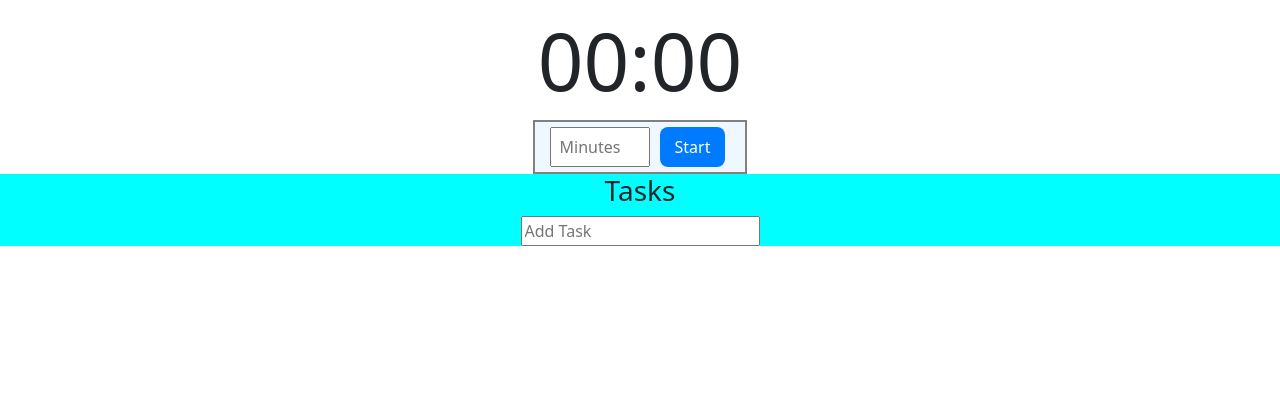
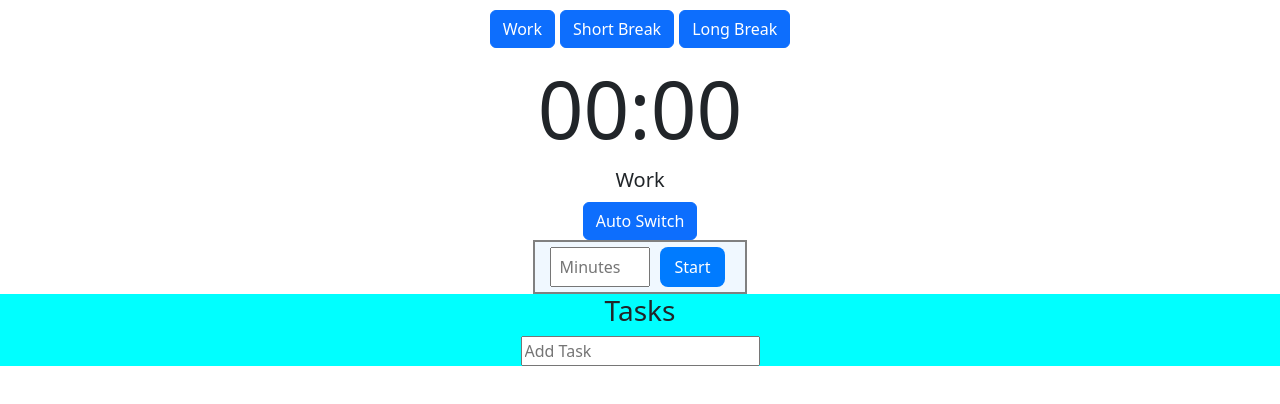
Before and after one commit to noah004/25-5-clock, a React (Vite) app: page / in a window 1280 px wide. Shown: the top 404 px of the page. Built offline with nearby package versions, Linux system fonts and the light colour scheme.

Commit message:
Added three states (flows): work, short, long

```diff
--- a/public/components/Timer.jsx
+++ b/public/components/Timer.jsx
@@ -4,10 +4,19 @@ import "../styles/Timer.css";
 const Timer = () => {
   const [time, setTime] = useState(0);
   const [isActive, setIsActive] = useState(false);
-  const [inputTime, setInputTime] = useState();
+  const [inputTime, setInputTime] = useState({
+    work: undefined,
+    short: 5 * 60,
+    long: 25 * 60,
+  });
   const [isPaused, setIsPaused] = useState(false);
+  const [flow, setFlow] = useState("work");
 
   useEffect(() => {
+    if (!isActive && !isPaused) {
+      setTime(inputTime[flow]);
+    }
+
     let interval;
 
     if (isActive && time > 0) {
@@ -19,11 +28,24 @@ const Timer = () => {
     }
 
     return () => clearInterval(interval);
-  }, [isActive, time]);
+  }, [isActive, time, inputTime, flow, isPaused]);
+
+  const renderFlow = (flow) => {
+    switch (flow) {
+      case "work":
+        return "Work";
+      case "short":
+        return "Short Break";
+      case "long":
+        return "Long Break";
+      default:
+        return;
+    }
+  };
 
   const handleStart = () => {
-    if (inputTime > 0) {
-      if (!isPaused) setTime(inputTime);
+    if (inputTime[flow] > 0) {
+      if (!isPaused) setTime(inputTime[flow]);
       setIsActive(true);
       setIsPaused(false);
     }
@@ -37,29 +59,58 @@ const Timer = () => {
   const handleReset = () => {
     setIsActive(false);
     setIsPaused(false);
-    setTime(0);
-    setInputTime();
+    setTime(inputTime[flow]);
+  };
+
+  const handleFlow = (newFlow) => {
+    if (flow != newFlow) {
+      setFlow(newFlow);
+      handleReset();
+    }
   };
 
   const formatTime = (seconds) => {
-    const minutes = Math.floor(seconds / 60);
-    const formattedMinutes = minutes.toString().padStart(2, "0");
-    const remainingSeconds = seconds % 60;
-    const formattedSeconds = remainingSeconds.toString().padStart(2, "0");
-    return `${formattedMinutes}:${formattedSeconds}`;
+    if (seconds >= 0) {
+      const minutes = Math.floor(seconds / 60);
+      const formattedMinutes = minutes.toString().padStart(2, "0");
+      const remainingSeconds = seconds % 60;
+      const formattedSeconds = remainingSeconds.toString().padStart(2, "0");
+      return `${formattedMinutes}:${formattedSeconds}`;
+    } else {
+      return "00:00";
+    }
   };
 
   return (
     <div className="timer">
+      <div className="flow-selector">
+        <button onClick={() => handleFlow("work")} className="btn btn-primary">
+          Work
+        </button>
+        <button onClick={() => handleFlow("short")} className="btn btn-primary">
+          Short Break
+        </button>
+        <button onClick={() => handleFlow("long")} className="btn btn-primary">
+          Long Break
+        </button>
+      </div>
       <div className="timer-display">{formatTime(time)}</div>
+      <h5 className="current-flow">{renderFlow(flow)}</h5>
+      <button className="btn btn-primary toggle-flow">Auto Switch</button>
       <div className="timer-controls">
         {!isActive && !isPaused ? (
           <>
             <input
               type="number"
               placeholder="Minutes"
-              value={Math.floor(inputTime / 60)}
-              onChange={(e) => setInputTime(60 * parseInt(e.target.value, 10))}
+              value={Math.floor(inputTime[flow] / 60)}
+              onChange={(e) => {
+                if (e.target.value >= 0)
+                  setInputTime({
+                    ...inputTime,
+                    [flow]: 60 * parseInt(e.target.value, 10),
+                  });
+              }}
             />
             <button onClick={handleStart}>Start</button>
           </>
--- a/public/styles/Timer.css
+++ b/public/styles/Timer.css
@@ -44,3 +44,21 @@
 .timer-controls button:hover {
   background-color: #0056b3;
 }
+
+.flow-selector {
+  display: grid;
+  grid-template-columns: auto auto auto;
+  column-gap: 5px;
+  margin-top: 10px;
+}
+
+.current-flow {
+  grid-column: 1 / 3;
+  text-align: center;
+  margin-top: 0;
+  margin-bottom: 10px;
+}
+
+.toggle-flow {
+  grid-column: 1/3;
+}
```
